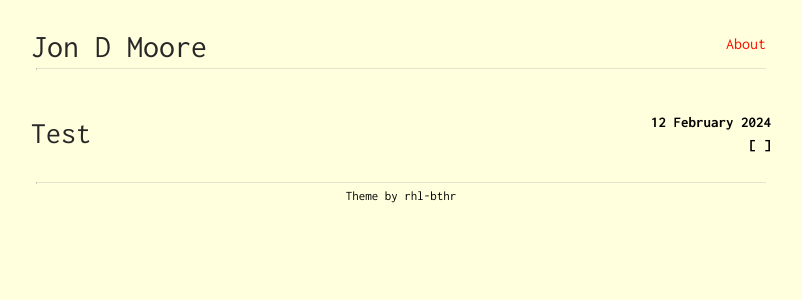
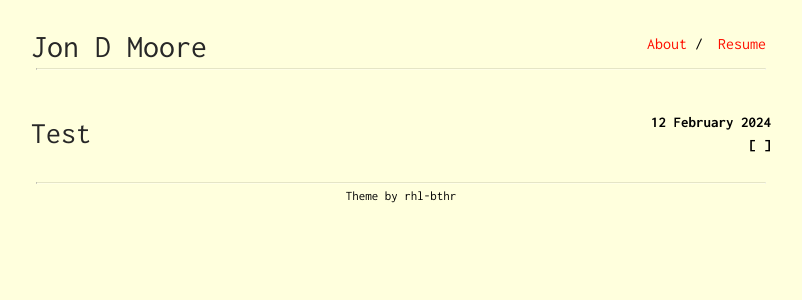
Before and after one commit to JonDMoore/jondmoore.github.io, a Jekyll site: the page built from index.html, in a window 1280 px wide. Shown: the top 300 px of the page, without its empty margins (239-1041 px from the left). Built offline with Jekyll 4.4.1, drawn with Linux system fonts in a browser that asks for light colours.

Commit message:
Update _config.yml

```diff
--- a/_config.yml
+++ b/_config.yml
@@ -20,3 +20,5 @@ sass:
 navbar:
  - name: "About"
    link: "about"
+ - name: "Resume"
+   absolute-link: "https://rahulbothra.com/cv.pdf"
```
